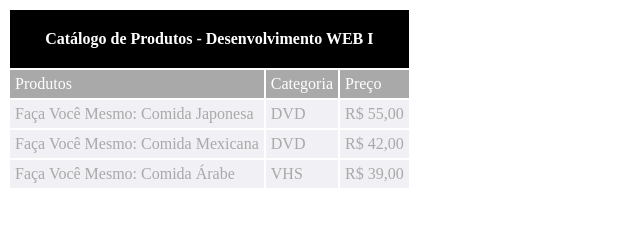
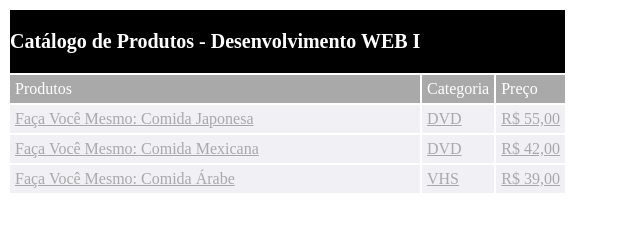
Before and after one commit to leoferraari/leooferraari.github.io, a plain HTML site: page cloneTabela.html in a window 1280 px wide. Shown: the whole page, without its empty margins (0-640 px from the left). Drawn offline with Linux system fonts and the light colour scheme.

Commit message:
Text Decoration

```diff
--- a/cloneTabela.html
+++ b/cloneTabela.html
@@ -9,27 +9,27 @@
 <body>
     <table >
         <tr style="background-color: black;">
-            <th colspan="3" style="color: white; padding: 20px;">Catálogo de Produtos - Desenvolvimento WEB I</th>
+            <td colspan="3" style="color: white; padding: 20px; padding-left: 0px; font-weight:bold; font-size: 20px">Catálogo de Produtos - Desenvolvimento WEB I</td>
         </tr>
         <tr>
-            <td style="color: white; background-color: darkgray; padding: 5px";>Produtos</td>
+            <td style="color: white; background-color: darkgray; padding: 5px; width: 400px;";>Produtos</td>
             <td style="color: white; background-color: darkgray; padding: 5px">Categoria</td>
             <td style="color: white; background-color: darkgray; padding: 5px">Preço</td>
         </tr>
         <tr>
-            <td style="color: darkgray; background-color: #f0f0f5; padding: 5px">Faça Você Mesmo: Comida Japonesa</td>
-            <td style="color: darkgray; background-color: #f0f0f5; padding: 5px">DVD</td>
-            <td style="color: darkgray; background-color: #f0f0f5; padding: 5px">R$ 55,00</td>
+            <td style="color: darkgray; background-color: #f0f0f5; padding: 5px; text-decoration: underline">Faça Você Mesmo: Comida Japonesa</td>
+            <td style="color: darkgray; background-color: #f0f0f5; padding: 5px; text-decoration: underline">DVD</td>
+            <td style="color: darkgray; background-color: #f0f0f5; padding: 5px; text-decoration: underline">R$ 55,00</td>
         </tr>
         <tr>
-            <td style="color: darkgray; background-color: #f0f0f5; padding: 5px">Faça Você Mesmo: Comida Mexicana</td>
-            <td style="color: darkgray; background-color: #f0f0f5; padding: 5px">DVD</td>
-            <td style="color: darkgray; background-color: #f0f0f5; padding: 5px">R$ 42,00</td>
+            <td style="color: darkgray; background-color: #f0f0f5; padding: 5px; text-decoration: underline">Faça Você Mesmo: Comida Mexicana</td>
+            <td style="color: darkgray; background-color: #f0f0f5; padding: 5px; text-decoration: underline">DVD</td>
+            <td style="color: darkgray; background-color: #f0f0f5; padding: 5px; text-decoration: underline">R$ 42,00</td>
         </tr>
         <tr>
-            <td style="color: darkgray; background-color: #f0f0f5; padding: 5px">Faça Você Mesmo: Comida Árabe</td>
-            <td style="color: darkgray; background-color: #f0f0f5; padding: 5px">VHS</td>
-            <td style="color: darkgray; background-color: #f0f0f5; padding: 5px">R$ 39,00</td>
+            <td style="color: darkgray; background-color: #f0f0f5; padding: 5px; text-decoration: underline">Faça Você Mesmo: Comida Árabe</td>
+            <td style="color: darkgray; background-color: #f0f0f5; padding: 5px; text-decoration: underline">VHS</td>
+            <td style="color: darkgray; background-color: #f0f0f5; padding: 5px; text-decoration: underline">R$ 39,00</td>
         </tr>
     </table>
 </body>
```
